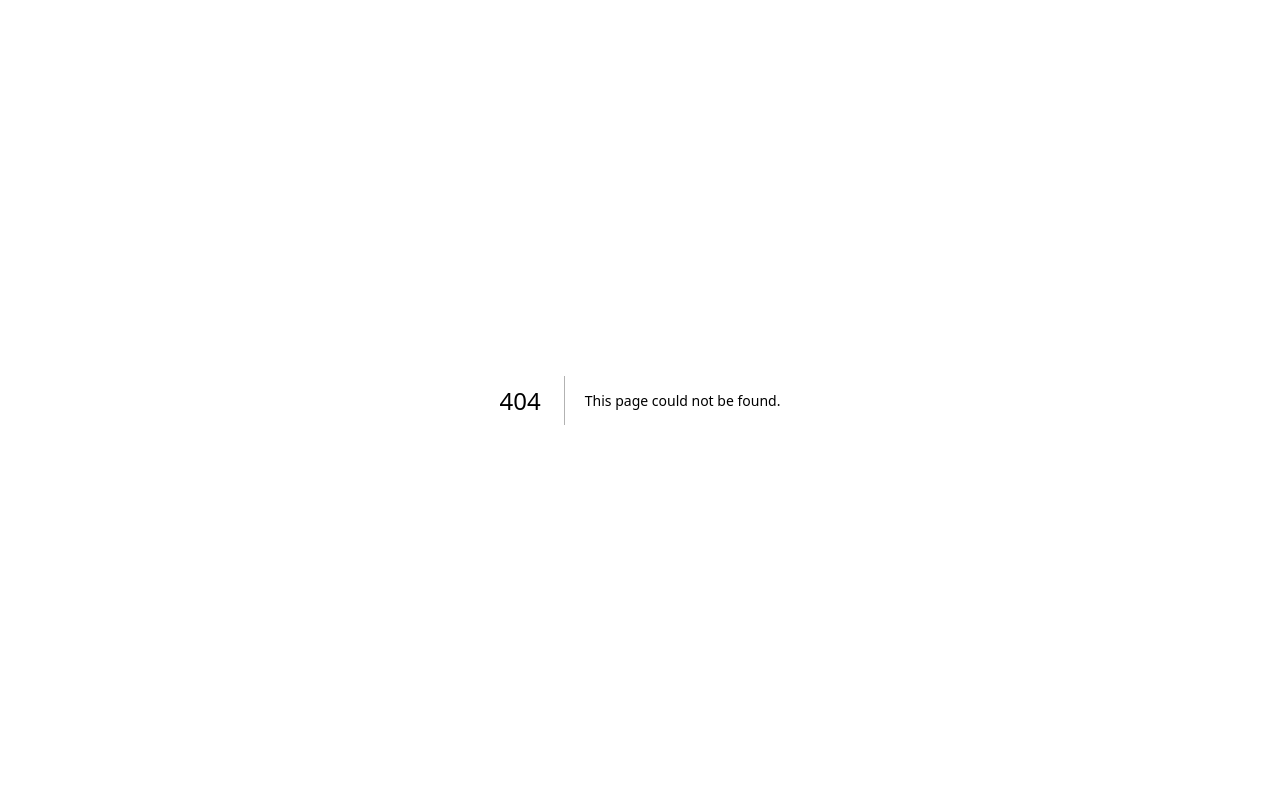
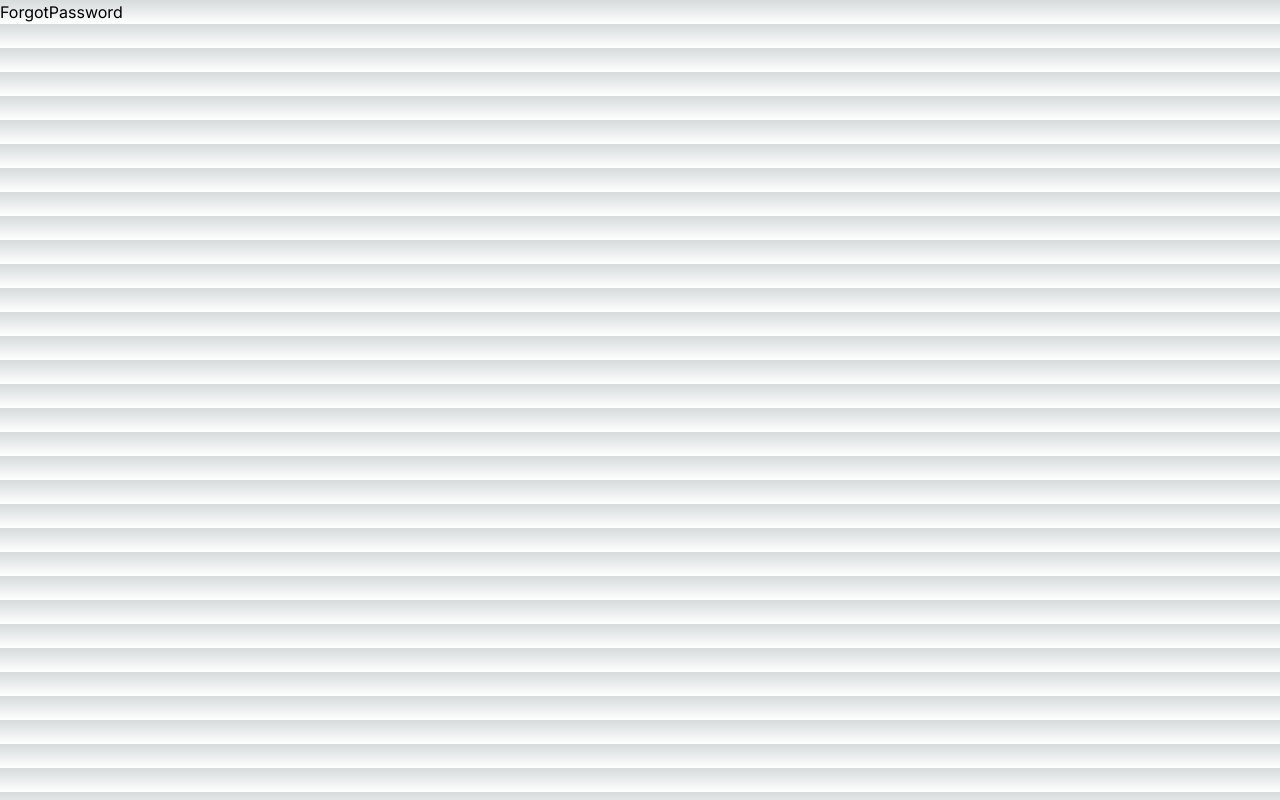
Before and after one commit to gtstarnes/nextflix, a Next.js app: page /forgot-password in a window 1280 px wide. Before the commit this address had no page. Built offline with nearby package versions, Linux system fonts and the light colour scheme.

Commit message:
created basic forgot password page

```diff
--- /dev/null
+++ b/app/(auth)/forgot-password/page.tsx
@@ -0,0 +1,9 @@
+import React from 'react'
+
+const ForgotPassword = () => {
+  return (
+    <div>ForgotPassword</div>
+  )
+}
+
+export default ForgotPassword
```
